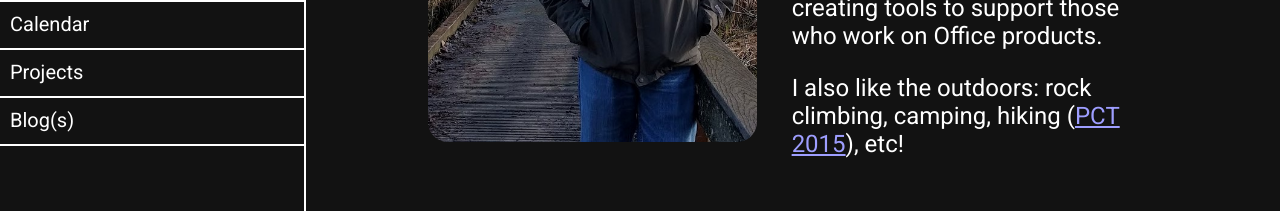
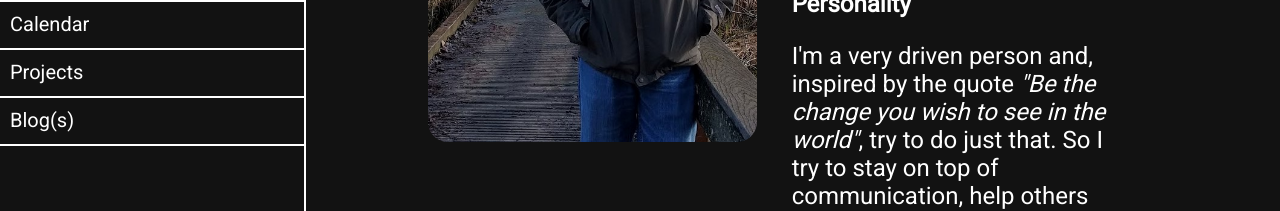
Before and after one commit to derekantrican/derekantrican.github.io, a React (Create React App) app: page /about in a window 1280 px wide. Shown: the part 497-708 px from the top of the page. Built offline with nearby package versions, Linux system fonts and the light colour scheme.

Commit message:
Added more content to 'About'

```diff
--- a/src/pages/About.js
+++ b/src/pages/About.js
@@ -13,6 +13,12 @@ export function About() {
   I currently work as a Software Engineer for Microsoft on the Office Engineering team, creating tools to support those who work on Office products.
 
   I also like the outdoors: rock climbing, camping, hiking ([PCT 2015|_blank](http://pct.derekantrican.com)), etc!
+
+  ## Personality
+
+  I'm a very driven person and, inspired by the quote _"Be the change you wish to see in the world"_, try to do just that.
+  So I try to stay on top of communication, help others improve their use of technology (eg with automation), and invite foreigners
+  and refugees into my home ([Tea Time|_blank](https://tea-time.social)).
   `;
 
   return (
```
